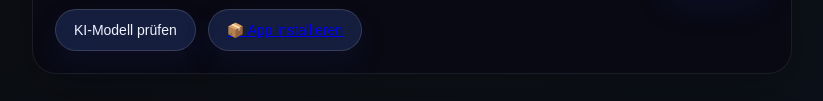
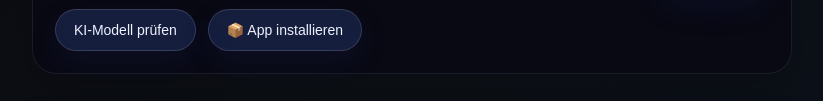
Before and after one commit to Hassan13433/Mkg03a3s, an Electron app: page index.html in a window 1000 px wide. Shown: the part 392-493 px from the top of the page, without its empty margins (88-911 px from the left). Drawn offline with nearby package versions, Linux system fonts and the light colour scheme; no server answers.

Commit message:
Update index.html

```diff
--- a/index.html
+++ b/index.html
@@ -600,7 +600,7 @@
                 </div>
                 <button class="session-btn" id="newSessionBtn" type="button">Neuer Chat</button>
                 <button class="session-btn" id="checkModelBtn" type="button">KI-Modell prüfen</button>
-                <button class="session-btn" id="installBtn" type="button"><a href="download.html">📦 App installieren</a></button>
+                <a href="download.html"><button class="session-btn" id="installBtn" type="button">📦 App installieren</button></a>
             </div>
         </div>
     </div>
```
